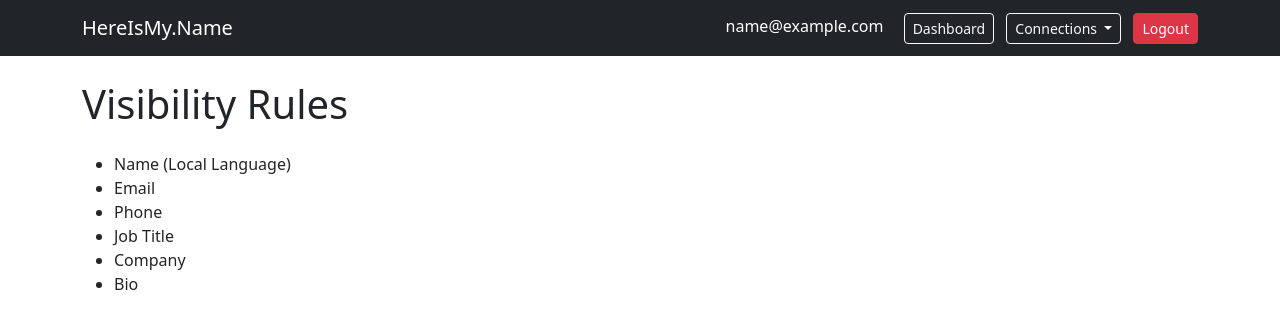
After one commit to smcgrath8804/hereismyname-api, a Django app: page /visibility/ in a window 1280 px wide. The commit adds this page. Shown: the top 329 px of the page. Run offline with Django 5.2, Linux system fonts and the light colour scheme; the visitor is signed in with stand-in values (Sample User, id 1).

Commit message:
Added foundation for visibility rules

```diff
--- a/core/urls.py
+++ b/core/urls.py
@@ -29,4 +29,6 @@ urlpatterns = [
     path("profiles/", include("profiles.urls")),
 
     path("connections/", include("connections.urls")),
+
+    path("visibility/", include("visibility.urls")),
 ]
--- a/templates/base.html
+++ b/templates/base.html
@@ -71,6 +71,16 @@
                                 My Connections
                             </a>
                         </li>
+                        <li><hr class="dropdown-divider"></li>
+
+                        <li>
+                            <a
+                                class="dropdown-item"
+                                href="{% url 'visibility_rules' %}"
+                            >
+                                Visibility Rules
+                            </a>
+                        </li>
 
                     </ul>
 
--- /dev/null
+++ b/templates/visibility/rules.html
@@ -0,0 +1,21 @@
+{% extends "base.html" %}
+
+{% block title %}
+Visibility Rules
+{% endblock %}
+
+{% block content %}
+
+<h1 class="mb-4">Visibility Rules</h1>
+
+<ul>
+
+    {% for field_name, field_label in profile_fields %}
+
+        <li>{{ field_label }}</li>
+
+    {% endfor %}
+
+</ul>
+
+{% endblock %}
--- /dev/null
+++ b/visibility/constants.py
@@ -0,0 +1,8 @@
+PROFILE_FIELDS = [
+    ("local_language_name", "Name (Local Language)"),
+    ("email", "Email"),
+    ("phone", "Phone"),
+    ("job_title", "Job Title"),
+    ("company", "Company"),
+    ("bio", "Bio"),
+]
--- /dev/null
+++ b/visibility/urls.py
@@ -0,0 +1,6 @@
+from django.urls import path
+from . import views
+
+urlpatterns = [
+    path("", views.visibility_rules, name="visibility_rules"),
+]
--- a/visibility/views.py
+++ b/visibility/views.py
@@ -1,3 +1,12 @@
+from django.contrib.auth.decorators import login_required
 from django.shortcuts import render
+from .constants import PROFILE_FIELDS
 
-# Create your views here.
+
+@login_required
+def visibility_rules(request):
+    context = {
+        "profile_fields": PROFILE_FIELDS,
+    }
+
+    return render(request, "visibility/rules.html", context)
```
Also changed, not shown: visibility/models.py (+12 -9 lines), visibility/migrations/0003_alter_visibilityrule_visible_to.py (added), visibility/migrations/0004_visibilityrule_unique_visibility_rule.py (added).
